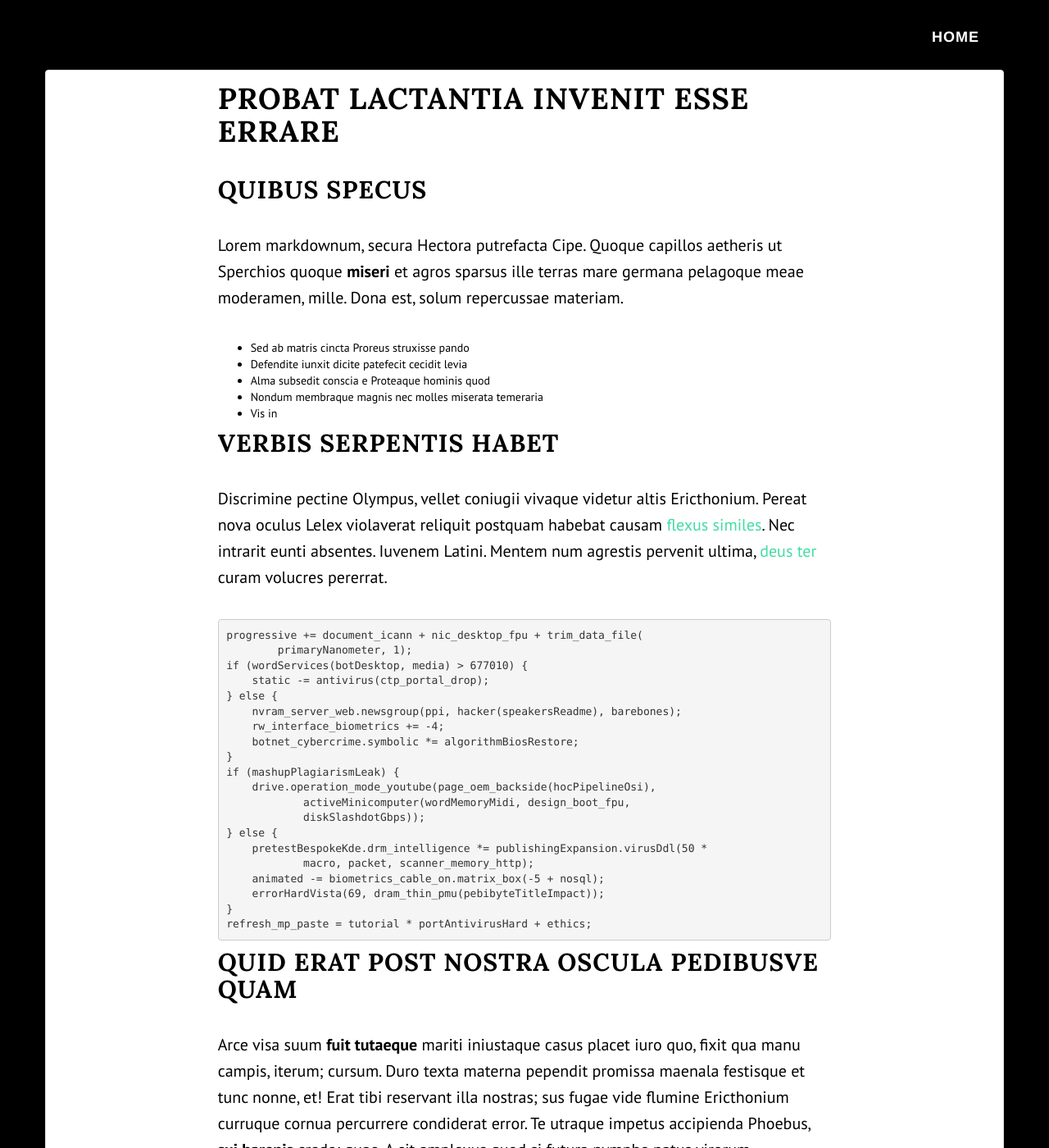
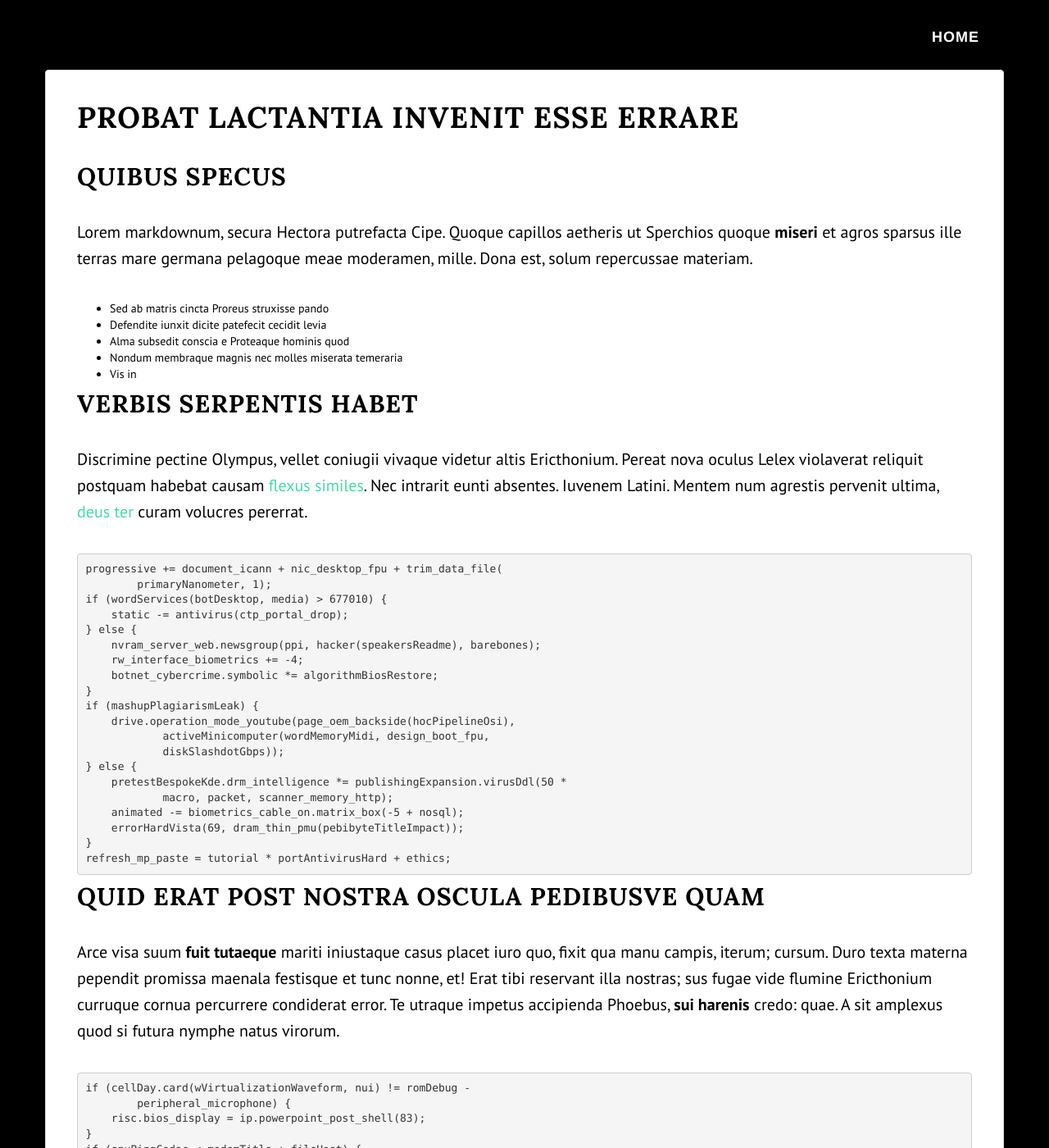
Before and after one commit to ericescalante/ericescalante.github.io, a Jekyll site: the page built from _posts/2015-05-25-welcome.md, in a window 1280 px wide and 1400 px high. Shown: the whole window at 82% size. Built offline with Jekyll 4.4.1, drawn with Linux system fonts in a browser that asks for light colours.

Commit message:
show nav bar on mobile

```diff
--- a/_includes/nav.html
+++ b/_includes/nav.html
@@ -3,7 +3,7 @@
 <nav class="navbar navbar-custom navbar-fixed-top" role="navigation">
     <div class="container">
 {% if page.layout == 'post' %}
-        <div class="collapse navbar-collapse navbar-right navbar-main-collapse">
+        <div class=" navbar-collapse navbar-right navbar-main-collapse">
             <ul class="nav navbar-nav">
                 <li>
                     <a class="navbar-brand" href="/index.html">Home</a>
@@ -11,10 +11,10 @@
             </ul>
         </div>
 {% else %}
-        <div class="collapse navbar-collapse navbar-right navbar-main-collapse">
+        <div class="     navbar-collapse navbar-right navbar-main-collapse">
             <ul class="nav navbar-nav">
                 <li>
-                    <a class="navbar-brand page-scroll" href="{{ latest.url }}">Blog</a>
+                    <a class="page-scroll" href="{{ latest.url }}">Blog</a>
                 </li>
                 <li>
                     <a class="page-scroll" href="#about">About</a>
--- a/_layouts/post.html
+++ b/_layouts/post.html
@@ -10,7 +10,7 @@
 
     <section id="post" class="container content-section text-center">
       <div class="row panel panel-default">
-          <div class="col-lg-8 col-lg-offset-2 panel-body">
+          <div class="panel-body">
               {{ content }}
           </div>
       </div>
--- a/css/grayscale.css
+++ b/css/grayscale.css
@@ -379,8 +379,15 @@
     text-align: left;
     padding-top: 85px;
 }
+#post .panel-body{
+    padding:38px;
+}
 h1.brand-heading{
     font-family: 'Josefin Sans',sans-serif;
     text-transform: none;
     font-size: 93px;
 }
+
+.nav>li{
+    display: inline-block;
+}
```
Also changed, not shown: 1 other file.
